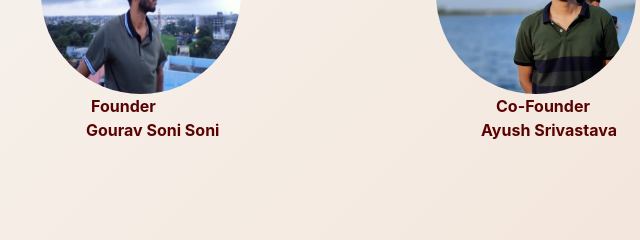
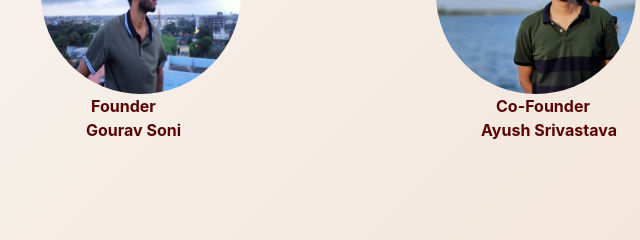
Before and after one commit to Ayushtml/BLOOD, a plain HTML site: page about.html in a window 1280 px wide. Shown: the part 1260-1500 px from the top of the page, 59-699 px from the left. Drawn offline with nearby package versions, Linux system fonts and the light colour scheme.

Commit message:
Update about.html

```diff
--- a/about.html
+++ b/about.html
@@ -294,7 +294,7 @@ background-image: linear-gradient(315deg, #f1dfd1 0%, #f6f0ea 74%)">
     <div class="founder">
       <img src="g.jpeg" alt="" style="color: #590202;border-radius:100%; height:200px; width:200px; background-size:cover;">
       <div style="margin-left:50px;color: #590202;"><b>Founder</b></div>
-      <div style="margin-left:45px;color: #590202;"><b>Gourav Soni Soni</b></DIV>
+      <div style="margin-left:45px;color: #590202;"><b>Gourav Soni</b></DIV>
     </div>
 
     <div class="founder">
```
